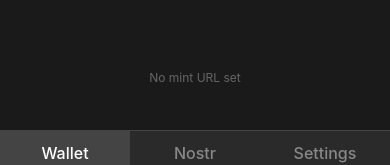
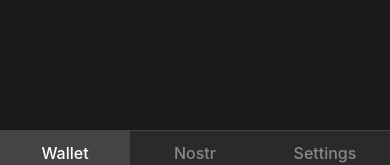
Before and after one commit to KashirLab/Kashir, a React Native app in the folder example/: screen / in a window 390 px wide. Shown: the part 649-814 px from the top of the page. Built offline with nearby package versions, Linux system fonts and the light colour scheme.

Commit message:
Refactor mint URL management to Settings screen
Moved mint URL display and management from WalletScreen to SettingsScreen for better separation of concerns. Updated MintInfo component with improved styling and a button to set the mint URL when not set.

```diff
--- a/example/src/components/SettingsScreen.tsx
+++ b/example/src/components/SettingsScreen.tsx
@@ -4,8 +4,17 @@ import {
   Text,
   StyleSheet,
 } from 'react-native';
+import { MintInfo, MintUrlModal, useWallet } from './wallet';
 
 export function SettingsScreen() {
+  const {
+    mintUrl,
+    showMintUrlModal,
+    promptForMintUrl,
+    handleMintUrlSubmit,
+    handleMintUrlModalClose,
+  } = useWallet();
+
   return (
     <View style={styles.container}>
       <View style={styles.header}>
@@ -13,8 +22,20 @@ export function SettingsScreen() {
       </View>
 
       <View style={styles.content}>
-        <Text style={styles.emptyText}>Settings coming soon...</Text>
+        <View style={styles.section}>
+          <Text style={styles.sectionTitle}>Wallet Settings</Text>
+
+          <View style={styles.mintInfoContainer}>
+            <MintInfo mintUrl={mintUrl} onChangeMint={promptForMintUrl} />
+          </View>
+        </View>
       </View>
+
+      <MintUrlModal
+        visible={showMintUrlModal}
+        onClose={handleMintUrlModalClose}
+        onSubmit={handleMintUrlSubmit}
+      />
     </View>
   );
 }
@@ -36,11 +57,19 @@ const styles = StyleSheet.create({
   },
   content: {
     flex: 1,
-    justifyContent: 'center',
-    alignItems: 'center',
+    padding: 20,
   },
-  emptyText: {
-    fontSize: 16,
-    color: '#888',
+  section: {
+    marginBottom: 30,
+  },
+  sectionTitle: {
+    fontSize: 18,
+    fontWeight: '600',
+    color: '#fff',
+    marginBottom: 15,
+  },
+  mintInfoContainer: {
+    position: 'relative',
+    minHeight: 100,
   },
 });
--- a/example/src/components/WalletScreen.tsx
+++ b/example/src/components/WalletScreen.tsx
@@ -4,10 +4,8 @@ import ConfettiCannon from 'react-native-confetti-cannon';
 import {
   WalletBalance,
   WalletActions,
-  MintInfo,
   ReceiveModal,
   SendModal,
-  MintUrlModal,
   QRScanner,
   useWallet,
 } from './wallet';
@@ -48,7 +46,6 @@ export function WalletScreen() {
     // State
     balance,
     wallet,
-    mintUrl,
     isLoadingWallet,
     showReceiveModal,
     receiveAmount,
@@ -57,7 +54,6 @@ export function WalletScreen() {
     showSendModal,
     lightningInvoice,
     isSending,
-    showMintUrlModal,
     showConfetti,
     paymentReceivedAmount,
     showSentConfetti,
@@ -76,8 +72,6 @@ export function WalletScreen() {
     createInvoice,
     copyToClipboard,
     sendPayment,
-    promptForMintUrl,
-    handleMintUrlSubmit,
     handleRecoverWallet,
     handleWalletRecovery,
 
@@ -86,7 +80,6 @@ export function WalletScreen() {
     setReceiveAmount,
     setShowSendModal,
     setLightningInvoice,
-    handleMintUrlModalClose,
     handleMnemonicModalDone,
     setShowRecoverModal,
   } = useWallet();
@@ -132,8 +125,6 @@ export function WalletScreen() {
           onSend={handleSend}
         />
 
-        <MintInfo mintUrl={mintUrl} onChangeMint={promptForMintUrl} />
-
         <ReceiveModal
           visible={showReceiveModal}
           receiveAmount={receiveAmount}
@@ -153,12 +144,6 @@ export function WalletScreen() {
           onInvoiceChange={setLightningInvoice}
           onSendPayment={sendPayment}
           onShowScanner={handleShowScanner}
-        />
-
-        <MintUrlModal
-          visible={showMintUrlModal}
-          onClose={handleMintUrlModalClose}
-          onSubmit={handleMintUrlSubmit}
         />
 
         <MnemonicModal
--- a/example/src/components/wallet/components/MintInfo.tsx
+++ b/example/src/components/wallet/components/MintInfo.tsx
@@ -17,6 +17,11 @@ export function MintInfo({ mintUrl, onChangeMint }: MintInfoProps) {
     return (
       <View style={styles.mintContainer}>
         <Text style={styles.mintLabel}>No mint URL set</Text>
+        {onChangeMint && (
+          <TouchableOpacity onPress={handleChangeMint} style={styles.changeMintButton}>
+            <Text style={styles.changeMintText}>Set Mint URL</Text>
+          </TouchableOpacity>
+        )}
       </View>
     );
   }
@@ -36,33 +41,39 @@ export function MintInfo({ mintUrl, onChangeMint }: MintInfoProps) {
 
 const styles = StyleSheet.create({
   mintContainer: {
-    position: 'absolute',
-    bottom: 40,
-    left: 0,
-    right: 0,
-    alignItems: 'center',
+    backgroundColor: '#2a2a2a',
+    padding: 16,
+    borderRadius: 8,
+    borderWidth: 1,
+    borderColor: '#444',
   },
   mintLabel: {
-    fontSize: 12,
-    color: '#666666',
-    marginBottom: 5,
+    fontSize: 14,
+    color: '#888',
+    marginBottom: 8,
   },
   mintUrl: {
     fontSize: 14,
-    color: '#888888',
+    color: '#fff',
     fontFamily: 'monospace',
-    marginBottom: 10,
+    marginBottom: 12,
+    paddingHorizontal: 12,
+    paddingVertical: 8,
+    backgroundColor: '#1a1a1a',
+    borderRadius: 4,
+    borderWidth: 1,
+    borderColor: '#333',
   },
   changeMintButton: {
-    backgroundColor: '#333333',
+    backgroundColor: '#444',
     paddingHorizontal: 16,
-    paddingVertical: 8,
+    paddingVertical: 10,
     borderRadius: 6,
-    marginTop: 8,
+    alignSelf: 'flex-start',
   },
   changeMintText: {
-    color: '#ffffff',
-    fontSize: 12,
+    color: '#fff',
+    fontSize: 14,
     fontWeight: '500',
   },
 });
```
